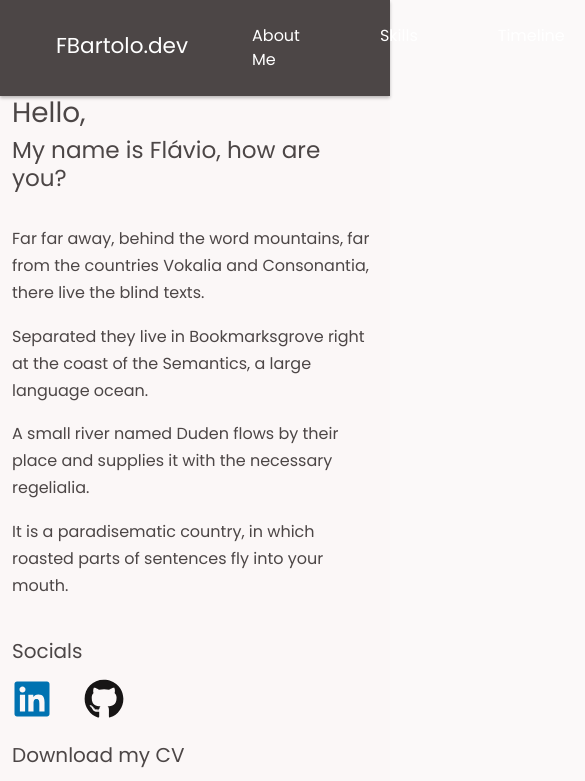
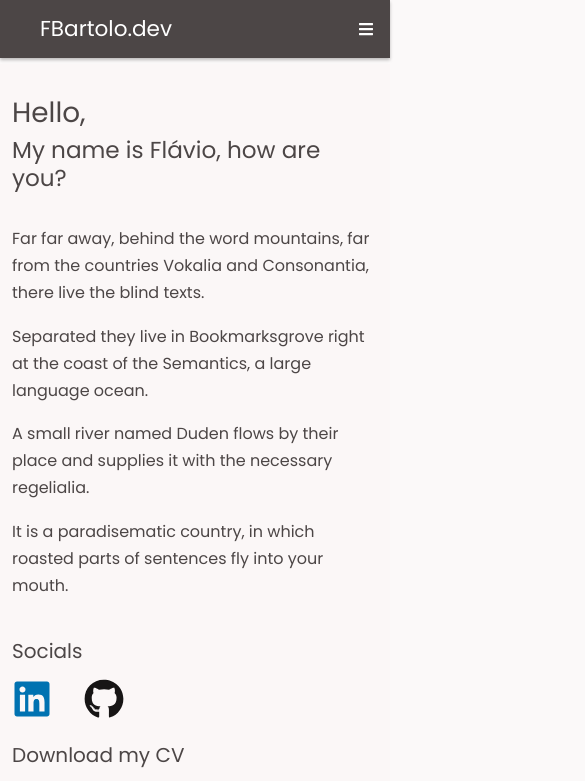
Before and after one commit to flaviobartolo/portfolio-spa, a React (Create React App) app: page / in a window 390 px wide. Shown: the top 781 px of the page, 585 px wide, since content can reach past the window. Built offline with nearby package versions, Linux system fonts and the light colour scheme.

Commit message:
responsive nav bar

```diff
--- a/src/pages/LandingPage.js
+++ b/src/pages/LandingPage.js
@@ -9,7 +9,7 @@ const LandingPage = () => {
     <>
       <Aboutme />
       <Technologies />
-      <Timeline />
+      {/*<Timeline />*/}
     </>
   )
 }
--- a/src/pages/components/Navigation/NavTest.css
+++ b/src/pages/components/Navigation/NavTest.css
@@ -1,4 +1,4 @@
-.main-navigation-desktop {
+.navigation {
   margin: 0;
   z-index: 1;
   position: fixed;
@@ -12,50 +12,45 @@
   justify-content: space-between;
 }
 
-.main-navigation-desktop a {
+.navigation a {
   color: white;
 }
 
-.main-navigation-desktop h4 {
+.navigation h4 {
   margin: 0;
 }
 
-.main-navigation-desktop ul {
+.navigation ul.nav-menu {
   padding: 0;
   margin: 0;
   list-style: none;
-  display: flex;
-  justify-content: center;
 }
 
-.main-navigation-desktop ul li {
+.navigation ul.nav-menu li {
+  display: inline-block;
   padding: 1.5rem 1.5rem;
   margin: 0;
 }
 
-.main-navigation-desktop ul li:hover {
+.navigation ul li:hover {
   background-color: #5a5454;
   transition: background-color 0.2s ease-in;
 }
 
-.main-navigation-desktop ul li a {
+.navigation ul li a {
   display: inline-block;
   padding: 0 1rem;
 }
 
-.main-navigation-desktop__left-container, .main-navigation-desktop__right-container {
+.navigation__left-container, .navigation__right-container {
   width: 12rem;
 }
 
-.main-navigation-desktop__left-container a{
+.navigation__left-container a{
   display: inline-block;
 }
 
-.main-navigation-desktop__right-container {
-  text-align: right;
-}
-
-.main-navigation-desktop__title {
+.navigation__title {
   padding-left: 1.5rem;
   padding-right: 1.5rem;
 }
@@ -71,14 +66,46 @@
 }
 
 .underline-effect:hover::after {
+  color: white;
   width: 100%;
 }
 
-
-.main-navigation-desktop__theme ul{
-  justify-content: right;
+.navigation .mobile-icon {
+  display: none;
 }
 
-.main-navigation-desktop__right-container ul li:last-child{
-  font-size: 1rem;
+@media (max-width:900px) {
+
+  .navigation {
+    flex-direction: column;
+    padding: 0;
+  }
+
+  .navigation .mobile-icon {
+    display: block;
+    position: absolute;
+    right: 1rem;
+    top: 1rem;
+  }
+
+  .navigation ul.nav-menu {
+    padding-top: 1rem;
+    width: 100%;
+    text-align: center;
+    display: none;
+  }
+
+  .navigation ul.nav-menu li {
+    display: block;
+    padding: 1rem 0;
+  }
+
+  .navigation__title--container {
+    width: 100%;
+    padding: 1rem;
+  }
+
+  .underline-effect::after {
+    content: none;
+  }
 }
--- a/src/pages/components/Navigation/NavTest.js
+++ b/src/pages/components/Navigation/NavTest.js
@@ -3,6 +3,7 @@ import React, { useState } from 'react'
 import { Link } from 'react-router-dom'
 import { RiMoonClearLine } from 'react-icons/ri'
 import { BsSun } from 'react-icons/bs'
+import { FaBars } from 'react-icons/fa'
 
 import './NavTest.css'
 
@@ -10,6 +11,7 @@ const NavTest = () => {
 
   const [dayIcon, setDayIcon] = useState(true)
   const [langPT, setLangPT] = useState(true)
+  const [showMobileMenu, setShowMobileMenu] = useState(false)
 
   const toggleDayNight = () => {
     setDayIcon(!dayIcon)
@@ -19,14 +21,18 @@ const NavTest = () => {
     setLangPT(!langPT)
   }
 
+  const mobileHandler = () => {
+    setShowMobileMenu(!showMobileMenu)
+  }
+
   return <>
-  <nav className='main-navigation-desktop'>
-    <div className='main-navigation-desktop__left-container'>
-      <h4 className='main-navigation-desktop__title'>
+  <nav className='navigation'>
+    <div className='navigation__title--container'>
+      <h4 className='navigation__title'>
         <Link className='underline-effect' to='/'>FBartolo.dev</Link>
       </h4>
     </div>
-    <ul>
+    <ul className='nav-menu active' style={ showMobileMenu ? {'display': 'block'} : {'display': 'none'}}>
       <li>
         <Link>About Me</Link>
       </li>
@@ -36,9 +42,6 @@ const NavTest = () => {
       <li>
         <Link>Timeline</Link>
       </li>
-    </ul>
-    <div className='main-navigation-desktop__right-container'>
-        <ul>
       <li>
         <Link onClick={toggleLang}>
           {langPT ?  'PT' :  'EN' }
@@ -50,6 +53,8 @@ const NavTest = () => {
         </Link>
       </li>
     </ul>
+    <div className='mobile-icon'>
+      <FaBars onClick={mobileHandler}/>
     </div>
   </nav>
   </>
```
Lines whose indentation alone changed are shown as unchanged.
